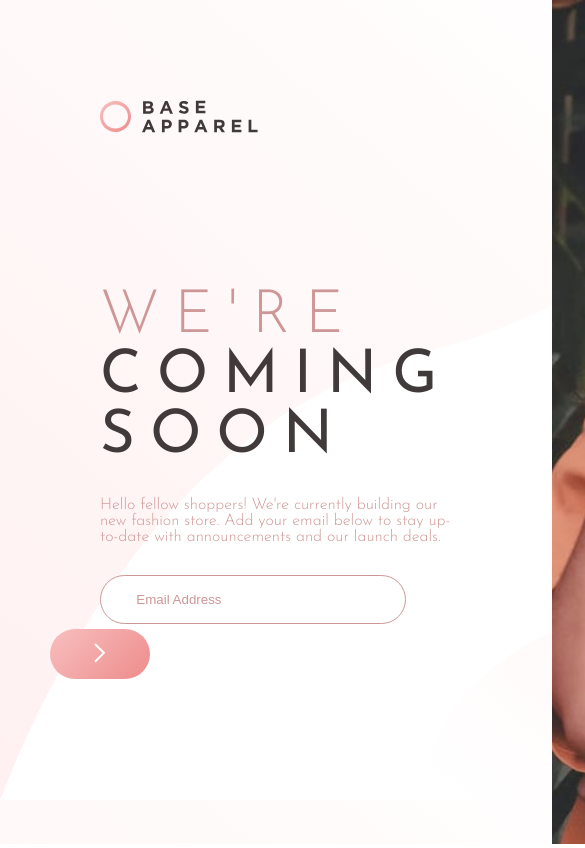
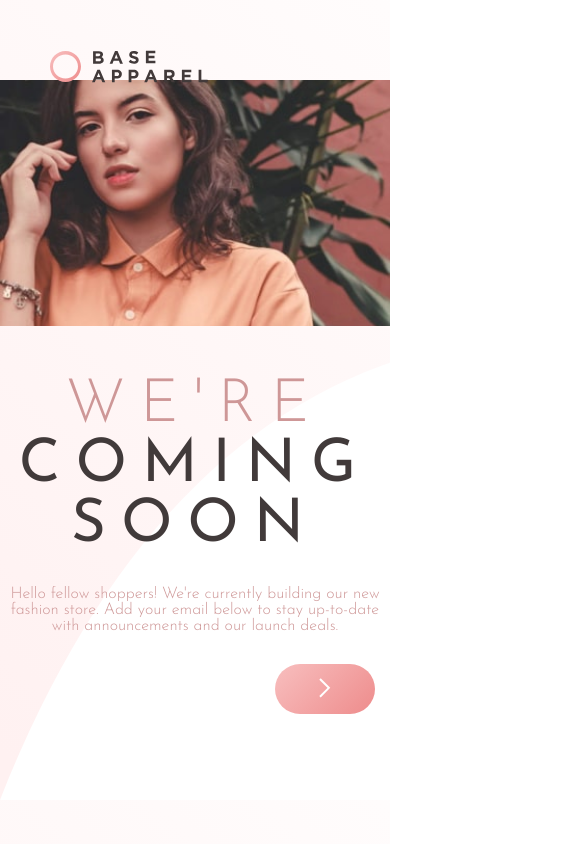
Before and after one commit to MohamedSalehjr/Base-Apparel-coming-soon-page, a plain HTML site: page index.html in a window 390 px wide. Shown: the top 848 px of the page, 585 px wide, since content can reach past the window. Drawn offline with Linux system fonts and the light colour scheme.

Commit message:
mobile design responsiveness

```diff
--- a/index.html
+++ b/index.html
@@ -29,11 +29,13 @@
 
 <body>
   <main>
+    <header> <img src="images/logo.svg"></header>
     <div class="container">
       <div class="box-1">
-        <img src="images/logo.svg">
+
         <h1><span>WE'RE</span><br>COMING<br>SOON</h1>
-        <p>Hello fellow shoppers! We're currently building our new fashion store.
+        <p>Hello fellow shoppers! We're currently building our
+           new fashion store.
           Add your email below to stay up-to-date with announcements and our launch deals.</p>
 
         <form action="" method="get" class="form-example">
@@ -45,7 +47,8 @@
       </div>
 
       <div class="box-2">
-        <img id="hero" src="images/hero-desktop.jpg">
+        <!-- <img id="#hero" src="images/hero-desktop.jpg">
+        <img class="hero" src="images/hero-mobile.jpg"> -->
       </div>
     </div>
 
@@ -59,7 +62,7 @@
 
   </main>
 
-
+  <script src="index.js" async defer></script>
 </body>
 
 </html>
--- a/styles.css
+++ b/styles.css
@@ -1,10 +1,15 @@
 * {
     margin: 0;
+    overflow-x: hidden;
 }
 
 body {
     font-family: 'Josefin Sans', sans-serif;
     Font-size: 16px;
+}
+header {
+    position: absolute;
+    padding: 150px;
 }
 
 h1 {
@@ -22,22 +27,27 @@ p {
 }
 
 p {
+    display: block;
     margin-top: 30px;
-
+    /* padding-right: 200px; */
 }
 
 button {
-    /* width: 60px; */
+
     background: linear-gradient(135deg, hsl(0, 80%, 86%), hsl(0, 74%, 74%));
     border: none;
     color: white;
     border-radius: 30px;
     width: 100px;
     height: 50px;
-    position: relative;
-    top: 5px;
-    right: 50px;
+    position: absolute;
+    top: inherit;
+    left: 25rem;
 }
+button:hover{
+    background-image:  linear-gradient(135deg, hsl(0, 80%, 90%), hsl(0, 74%, 80%));
+  }
+
 ::placeholder {
     color: hsl(0, 36%, 70%);
     opacity: 1;
@@ -46,24 +56,31 @@ button {
     display: flex;
     flex-direction: row;
     height: 100vh;
+    background-image: url('images/bg-pattern-desktop.svg');
 }
 
 .box-1 {
-    padding: 100px;
+    padding: 150px;
     text-align: left;
-    background-image: url('images/bg-pattern-desktop.svg');
-
-
+    /* background-image: url('images/bg-pattern-desktop.svg'); */
+    width:auto;
+    padding-right: 20%;
 }
-
-#hero {
-    width: auto;
-    height: 100%;
+.box-2{
+    width: 80%;
+    height: 100vh;
+    background-image: url('images/hero-desktop.jpg');
+    background-repeat: no-repeat;
+    background-size: cover;
+    background-position: center;
 }
 
 #email {
     border-radius: 30px;
     border: 1px solid hsl(0, 36%, 70%);
+    position: absolute;
+    top: inherit;
+    left: inherit;
     width: 300px;
     height: 45px;
 }
@@ -71,3 +88,41 @@ button {
 .form {
     margin-top: 30px;
 }
+
+@media (max-width: 768px) {
+    .container {
+        flex-direction: column-reverse;
+    }
+    .box-2{
+        width: 100%;
+        height:300px;
+        background-image: url('images/hero-mobile.jpg');
+        background-size: cover;
+        background-position: top;
+        margin-top: 80px;
+    }
+    .box-1{
+        text-align: center;
+        padding: 0;
+        margin-bottom:200px;
+    }
+    button{
+        left: 80%;
+    }
+    #email{
+        position: relative;
+        width: 80%;
+    }
+    h1{
+        margin-top: 50px;
+    }
+    header{
+       padding: 50px;
+    }
+}
+
+@media (max-width: 535px) {
+    button{
+        left: 70.5%;
+    }
+}
```
Also changed, not shown: index.js (added, +12 -0 lines).
